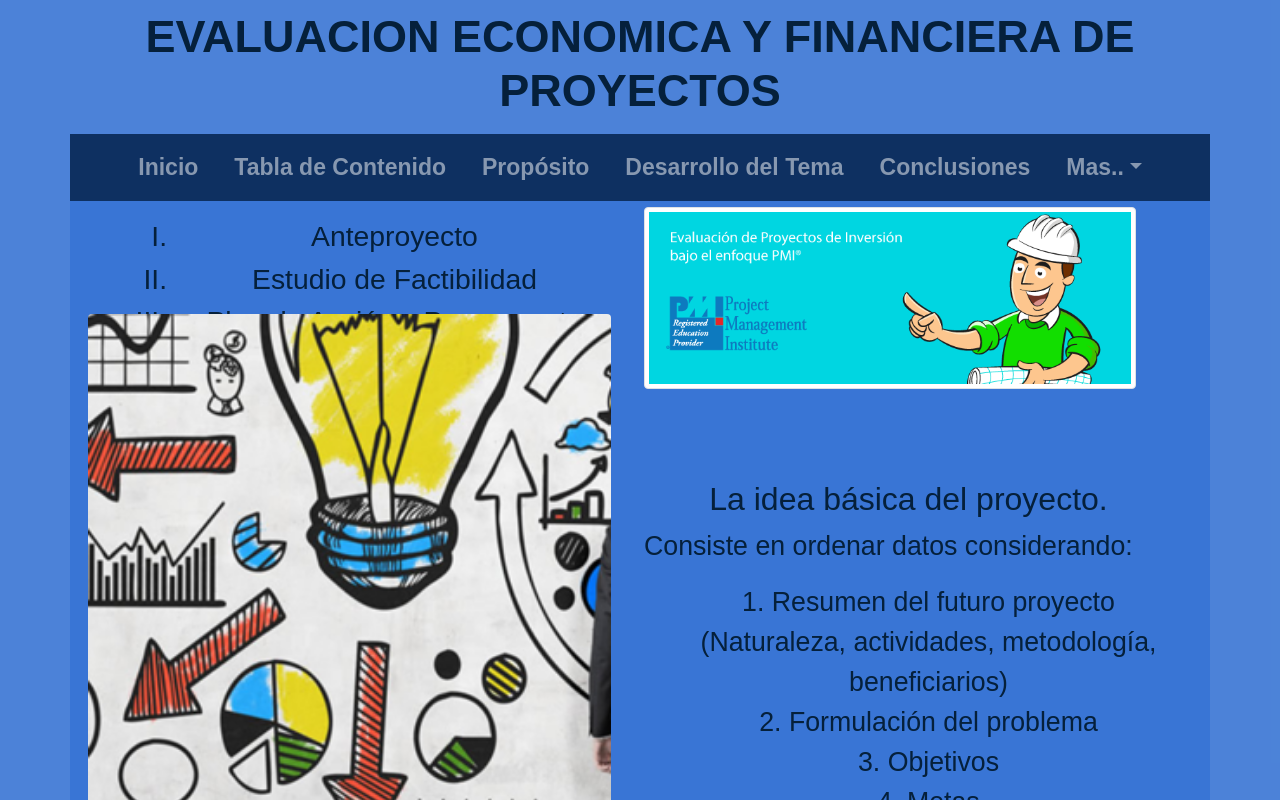
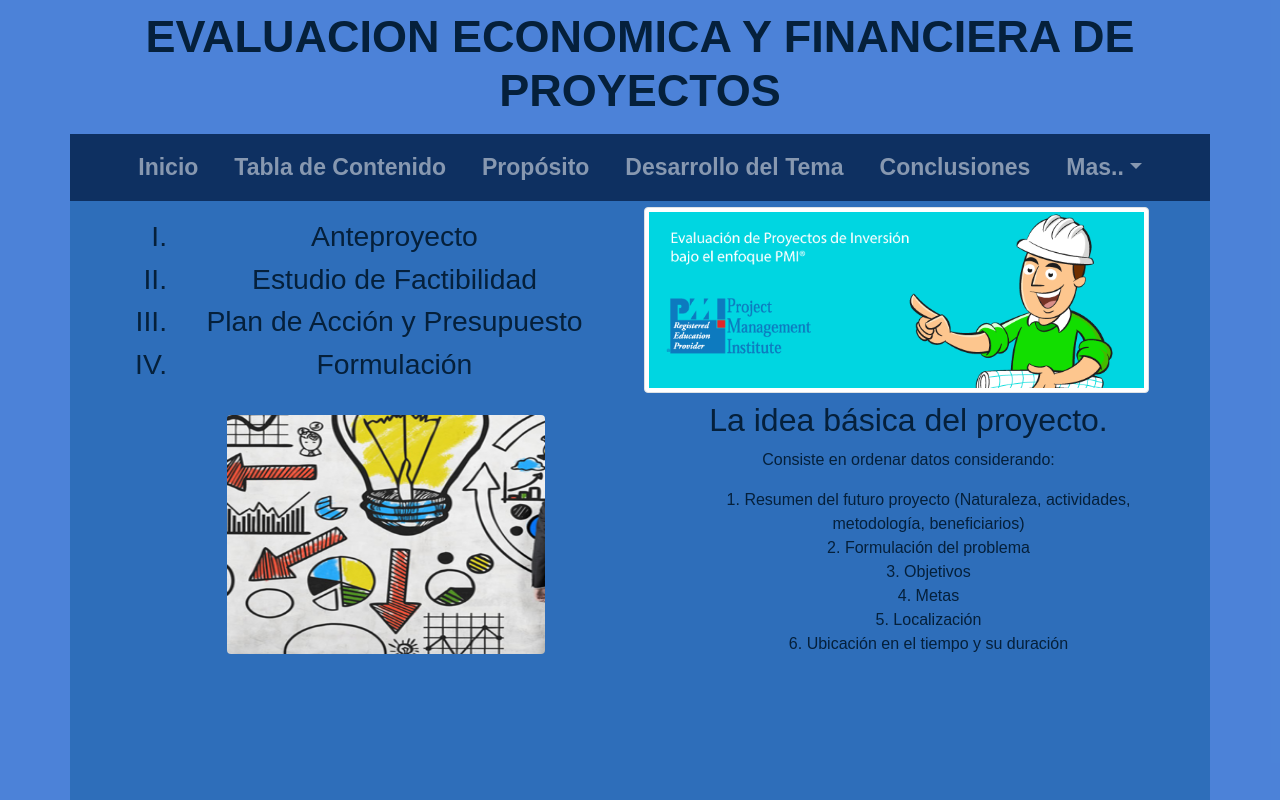
Before and after one commit to tatadavila/redVilardy, a Vue app: page /tablacontenido in a window 1280 px wide. Shown: the top 800 px of the page. Built offline with nearby package versions, Linux system fonts and the light colour scheme; a small style sheet from the web is missing.

Commit message:
Final edition for COntent view

```diff
--- a/src/views/Content.vue
+++ b/src/views/Content.vue
@@ -1,16 +1,101 @@
 <template>
   <div class="content">
-    <ContentTable></ContentTable>
+    <div id="contContainer" class="container">
+      <div id="containerList1" class="row justify-content-md-center">
+        <div class="col-xl-6 col-8">
+          <ol id="list" type="I">
+            <li>Anteproyecto</li>
+            <li>Estudio de Factibilidad</li>
+            <li>Plan de Acción y Presupuesto</li>
+            <li>Formulación</li>
+          </ol>
+        </div>
+        <div class="col-xl-6 col-8">
+          <div id="containerImg1">
+            <img
+              class="img-thumbnail"
+              src="../assets/img/content_PMI.png"
+              id="imgPmi"
+              alt="EvalProyInvPMI"
+            />
+          </div>
+        </div>
+      </div>
+      <div class="row justify-content-md-center">
+        <div id="containerImg2" class="col-xl-6 col-8">
+          <img
+            class="rounded mx-auto d-block"
+            id="img2"
+            src="../assets/img/content_list.png"
+            alt="list_img"
+          />
+        </div>
+        <div id="containerCol" class="col-xl-6 col-8">
+          <h2>La idea básica del proyecto.</h2>
+          <p align="center">Consiste en ordenar datos considerando:</p>
+          <ol class="center">
+            <li>
+              Resumen del futuro proyecto (Naturaleza, actividades, metodología,
+              beneficiarios)
+            </li>
+            <li>Formulación del problema</li>
+            <li>Objetivos</li>
+            <li>Metas</li>
+            <li>Localización</li>
+            <li>Ubicación en el tiempo y su duración</li>
+          </ol>
+        </div>
+      </div>
+    </div>
   </div>
 </template>
 
 <script>
 // @ is an alias to /src
-import ContentTable from "@/components/ContentTable.vue";
 export default {
-  name: "content",
-  component: {
-    ContentTable
-  }
+  name: "content"
 };
 </script>
+
+<style scoped>
+.content {
+  height: 77vh;
+  /* background-color: rgba(238, 255, 0, 0.3); */
+}
+#contContainer {
+  height: 100%;
+  width: 100%;
+  background-color: rgba(6, 81, 143, 0.418);
+}
+.row {
+  margin-right: 7px;
+}
+#list {
+  margin-top: 3%;
+  padding-left: 17%;
+  font-size: 177%;
+}
+#imgPmi {
+  width: 107%;
+}
+#containerImg1 {
+  position: absolute;
+  margin-right: 7%;
+  margin-top: 7px;
+}
+#containerImg2 {
+  margin-top: -87px;
+  padding: 2% 14%;
+  /* background-color: yellow; */
+}
+#img2 {
+  position: absolute;
+  height: 67%;
+  width: 57%;
+  margin: 14%;
+}
+.center {
+  text-align: center;
+  list-style-position: inside;
+}
+</style>
```
